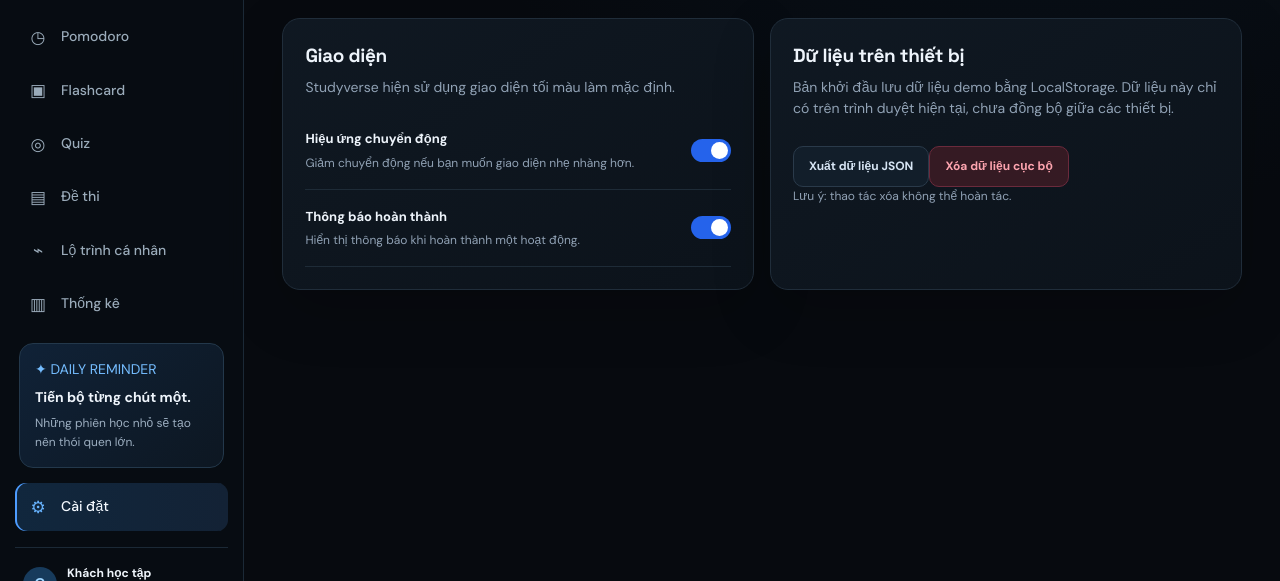
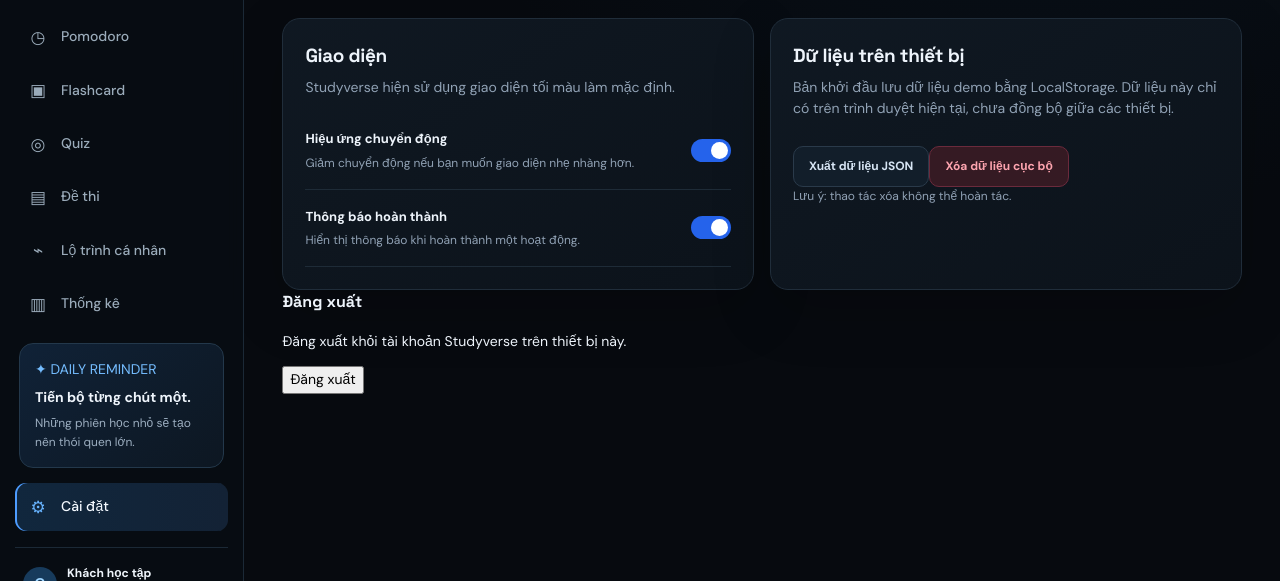
Before and after one commit to huymc5797-oss/hoc_tap123, a plain HTML site: page cai-dat.html in a window 1280 px wide. Shown: the part 219-800 px from the top of the page. Drawn offline with Linux system fonts and the light colour scheme.

Commit message:
Implement logout feature in settings page
Added logout functionality with a button to remove user data from LocalStorage and redirect to the login page.

```diff
--- a/cai-dat.html
+++ b/cai-dat.html
@@ -1,3 +1,17 @@
 <!doctype html><html lang="vi"><head><meta charset="utf-8"><meta name="viewport" content="width=device-width, initial-scale=1"><title>Cài đặt · Studyverse</title><link rel="stylesheet" href="css/style.css"></head><body data-page="settings"><div id="app-shell"><aside class="sidebar" id="sidebar"></aside><main class="main"><header class="topbar" id="topbar"></header><section class="page-content"><div class="page-heading"><div><div class="eyebrow">STUDYVERSE / WORKSPACE</div><h1>Cài đặt</h1><p class="muted">Tùy chỉnh trải nghiệm học tập của bạn.</p></div></div>
 <div class="settings-grid"><section class="panel"><h2>Giao diện</h2><p class="muted">Studyverse hiện sử dụng giao diện tối màu làm mặc định.</p><div class="setting-row"><div><strong>Hiệu ứng chuyển động</strong><p class="small muted">Giảm chuyển động nếu bạn muốn giao diện nhẹ nhàng hơn.</p></div><label class="switch"><input id="motion-toggle" type="checkbox" checked><span></span></label></div><div class="setting-row"><div><strong>Thông báo hoàn thành</strong><p class="small muted">Hiển thị thông báo khi hoàn thành một hoạt động.</p></div><label class="switch"><input id="toast-toggle" type="checkbox" checked><span></span></label></div></section><section class="panel"><h2>Dữ liệu trên thiết bị</h2><p class="muted">Bản khởi đầu lưu dữ liệu demo bằng LocalStorage. Dữ liệu này chỉ có trên trình duyệt hiện tại, chưa đồng bộ giữa các thiết bị.</p><button id="export-data" class="button button-secondary">Xuất dữ liệu JSON</button><button id="clear-data" class="button button-danger">Xóa dữ liệu cục bộ</button><p class="small muted">Lưu ý: thao tác xóa không thể hoàn tác.</p></section></div>
+<div class="setting-item">
+  <div>
+    <h3>Đăng xuất</h3>
+    <p>Đăng xuất khỏi tài khoản Studyverse trên thiết bị này.</p>
+  </div>
+
+  <button
+    type="button"
+    onclick="localStorage.removeItem('sv_user'); window.location.href='./dang-nhap.html';"
+    class="logout-btn"
+  >
+    Đăng xuất
+  </button>
+</div>
 </section></main></div><div id="toast-root" class="toast-root"></div><script src="js/app.js"></script><script src="js/pages.js"></script></body></html>
```
